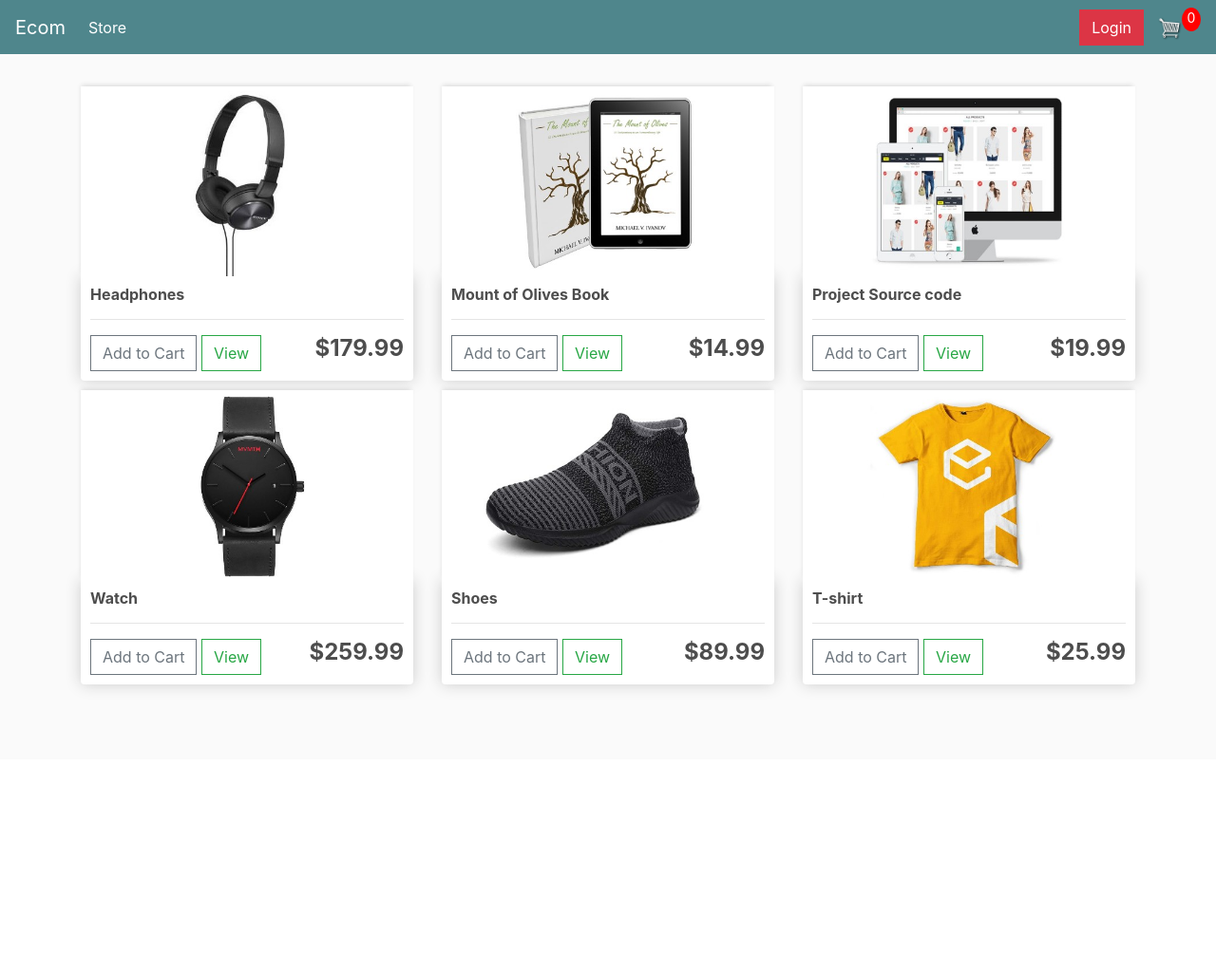
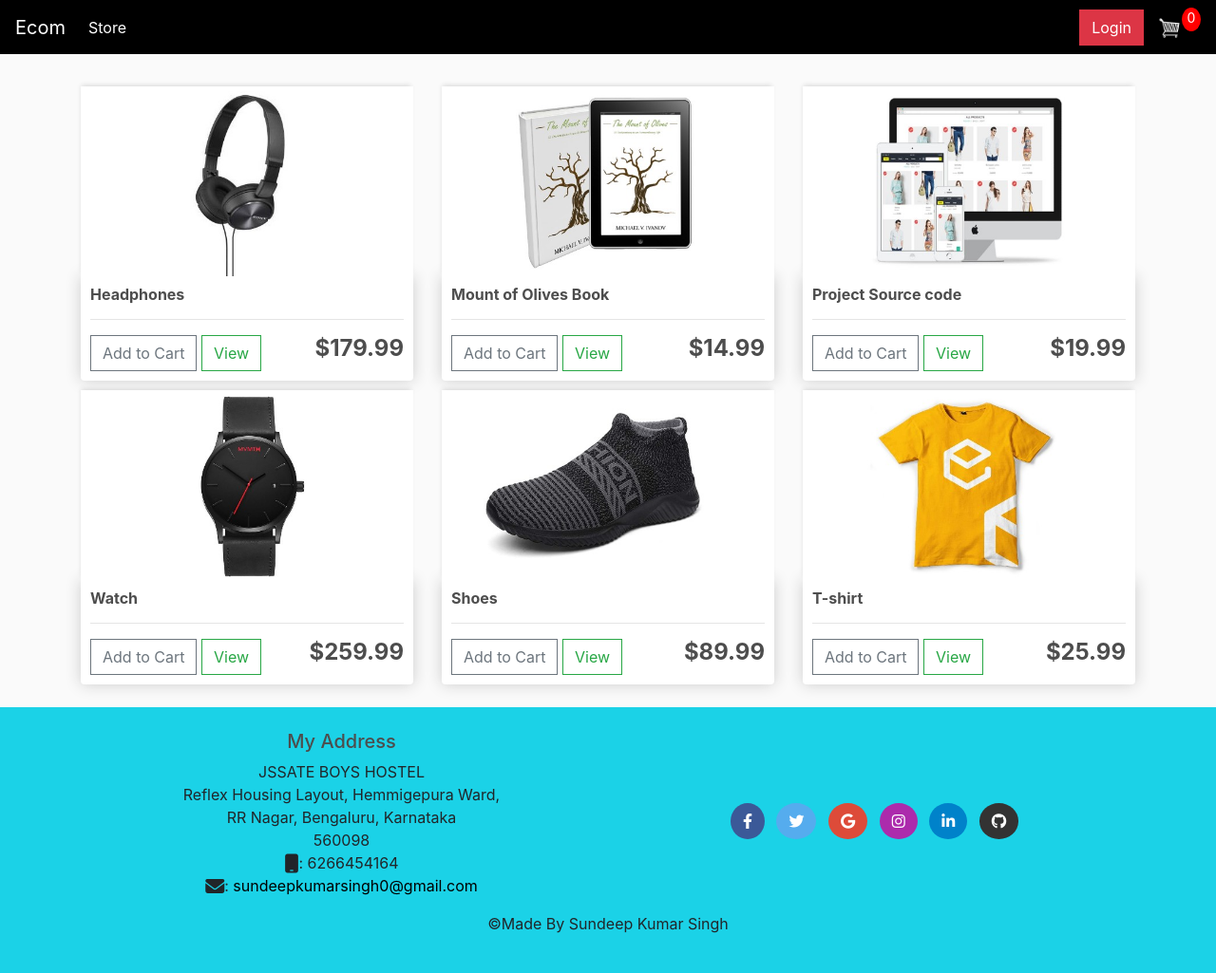
Before and after one commit to Sundeep220/ecommerce, a Django app: page / in a window 1280 px wide. Shown: the whole page at 95% size. Before the commit the page ends 729 px from the top, so only its background shows below. Run offline with Django 3.2, Linux system fonts and the light colour scheme; data comes from the database, SQL or seed files in the repository; both versions use the stored data as it was after the commit; some libraries are stand-ins or nearby versions.

Commit message:
Added footer to website

```diff
--- a/static/css/main.css
+++ b/static/css/main.css
@@ -26,7 +26,11 @@ h1,h2,h3,h4,h5,h6{
 }
 
 .bg-dark{
-	background-color: #4f868c!important;
+	background-color: #1bd2e7!important;
+}
+
+.dark{
+	background-color: black;
 }
 
 #cart-icon{
--- a/store/templates/store/main.html
+++ b/store/templates/store/main.html
@@ -7,6 +7,7 @@
     <meta name="viewport" content="width=device-width, initial-scale=1.0">
     <link rel="stylesheet" href="https://stackpath.bootstrapcdn.com/bootstrap/4.4.1/css/bootstrap.min.css" integrity="sha384-Vkoo8x4CGsO3+Hhxv8T/Q5PaXtkKtu6ug5TOeNV6gBiFeWPGFN9MuhOf23Q9Ifjh" crossorigin="anonymous">
     <link rel="stylesheet" type="text/css" href="{% static 'css/main.css' %}">
+    <link rel="stylesheet" href="https://cdnjs.cloudflare.com/ajax/libs/font-awesome/6.2.0/css/all.min.css" integrity="sha512-xh6O/CkQoPOWDdYTDqeRdPCVd1SpvCA9XXcUnZS2FmJNp1coAFzvtCN9BmamE+4aHK8yyUHUSCcJHgXloTyT2A==" crossorigin="anonymous" referrerpolicy="no-referrer" />
     <title>Ecommerce</title>
     <script type="text/javascript">
       var user = '{{request.user}}'
@@ -57,7 +58,7 @@
     </script>
 </head>
 <body>
-    <nav class="navbar navbar-expand-lg navbar-dark bg-dark">
+    <nav class="navbar navbar-expand-lg navbar-dark dark">
         <a class="navbar-brand" href="{% url 'store' %}">Ecom</a>
         <button class="navbar-toggler" type="button" data-toggle="collapse" data-target="#navbarSupportedContent" aria-controls="navbarSupportedContent" aria-expanded="false" aria-label="Toggle navigation">
           <span class="navbar-toggler-icon"></span>
@@ -71,6 +72,7 @@
           </ul>
           <div class="form-inline my-2 my-lg-0">
             {% if user.is_authenticated %}
+            <a class="text-white mr-3" href="#">Hey, {{ user.username }}</a>
             <a href="{% url 'logout_request' %}" class="btn btn-warning">Logout</a>
             {% else %}
             <a href="{% url 'login_request' %}" class="btn btn-danger">Login</a>
@@ -88,9 +90,88 @@
 
         {% endblock %}
      </div>
+     <br>
+     <footer class="footer bg-dark text-center ">
+      <div class="container p-4 pb-0">
+          <div class="row">
+              <div class="col col-sm">
+                  <h5 >My Address</h5>
+                  <address>
+                      JSSATE BOYS HOSTEL<br>
+                      Reflex Housing Layout, Hemmigepura Ward,<br>
+                      RR Nagar, Bengaluru, Karnataka<br> 560098
+                      <br>
+                      <i class='fas fa-mobile fa-lg'></i>: 6266454164<br>
+                      <i class='fas fa-envelope fa-lg'></i>:
+                    <a style="color: black;" href="mailto:sundeepkumarsingh0@gmail.com">sundeepkumarsingh0@gmail.com</a>
+                 </address>
+              </div>
+              <div class="col-12 col-sm align-self-center">
+                  <div class="text-center">
+                      <!-- Facebook -->
+                          <a
+                          class="btn text-white btn-floating m-1"
+                          style="background-color: #3b5998; border-radius: 50%;"
+                          href="#!"
+                          role="button"
+                          ><i class="fab fa-facebook-f"></i
+                        ></a>
 
+                        <!-- Twitter -->
+                        <a
+                          class="btn text-white btn-floating m-1"
+                          style="background-color: #55acee; border-radius: 50%;"
+                          href="#!"
+                          role="button"
+                          ><i class="fab fa-twitter"></i
+                        ></a>
 
-     <script src="https://cdn.jsdelivr.net/npm/jquery@3.5.1/dist/jquery.slim.min.js" integrity="sha384-DfXdz2htPH0lsSSs5nCTpuj/zy4C+OGpamoFVy38MVBnE+IbbVYUew+OrCXaRkfj" crossorigin="anonymous"></script>
+                        <!-- Google -->
+                        <a
+                          class="btn text-white btn-floating m-1"
+                          style="background-color: #dd4b39; border-radius: 50%;"
+                          href="#!"
+                          role="button"
+                          ><i class="fab fa-google"></i
+                        ></a>
+
+                        <!-- Instagram -->
+                        <a
+                          class="btn text-white btn-floating m-1"
+                          style="background-color: #ac2bac; border-radius: 50%;"
+                          href="#!"
+                          role="button"
+                          ><i class="fab fa-instagram"></i
+                        ></a>
+
+                        <!-- Linkedin -->
+                        <a
+                          class="btn text-white btn-floating m-1"
+                          style="background-color: #0082ca; border-radius: 50%;"
+                          href="#!"
+                          role="button"
+                          ><i class="fab fa-linkedin-in"></i
+                        ></a>
+                        <!-- Github -->
+                        <a
+                          class="btn text-white  btn-floating m-1"
+                          style="background-color: #333333; border-radius: 50%;"
+                          href="#!"
+                          role="button"
+                          ><i class="fab fa-github"></i
+                        ></a>
+                  </div>
+              </div>
+         </div>
+         <div class="row justify-content-center">
+              <div class="col-auto">
+                  <p>©Made By Sundeep Kumar Singh</p>
+              </div>
+         </div>
+      </div>
+  </footer>
+
+  <script src="https://cdn.jsdelivr.net/npm/jquery@3.5.1/dist/jquery.slim.min.js" integrity="sha384-DfXdz2htPH0lsSSs5nCTpuj/zy4C+OGpamoFVy38MVBnE+IbbVYUew+OrCXaRkfj" crossorigin="anonymous"></script>
   <script src="https://cdn.jsdelivr.net/npm/popper.js@1.16.0/dist/umd/popper.min.js" integrity="sha384-Q6E9RHvbIyZFJoft+2mJbHaEWldlvI9IOYy5n3zV9zzTtmI3UksdQRVvoxMfooAo" crossorigin="anonymous"></script>
 	<script src="https://stackpath.bootstrapcdn.com/bootstrap/4.4.1/js/bootstrap.min.js" integrity="sha384-wfSDF2E50Y2D1uUdj0O3uMBJnjuUD4Ih7YwaYd1iqfktj0Uod8GCExl3Og8ifwB6" crossorigin="anonymous"></script>
   <script type="text/javascript" src="{% static 'js/cart.js' %}"></script>
```
Also changed, not shown: db.sqlite3.
